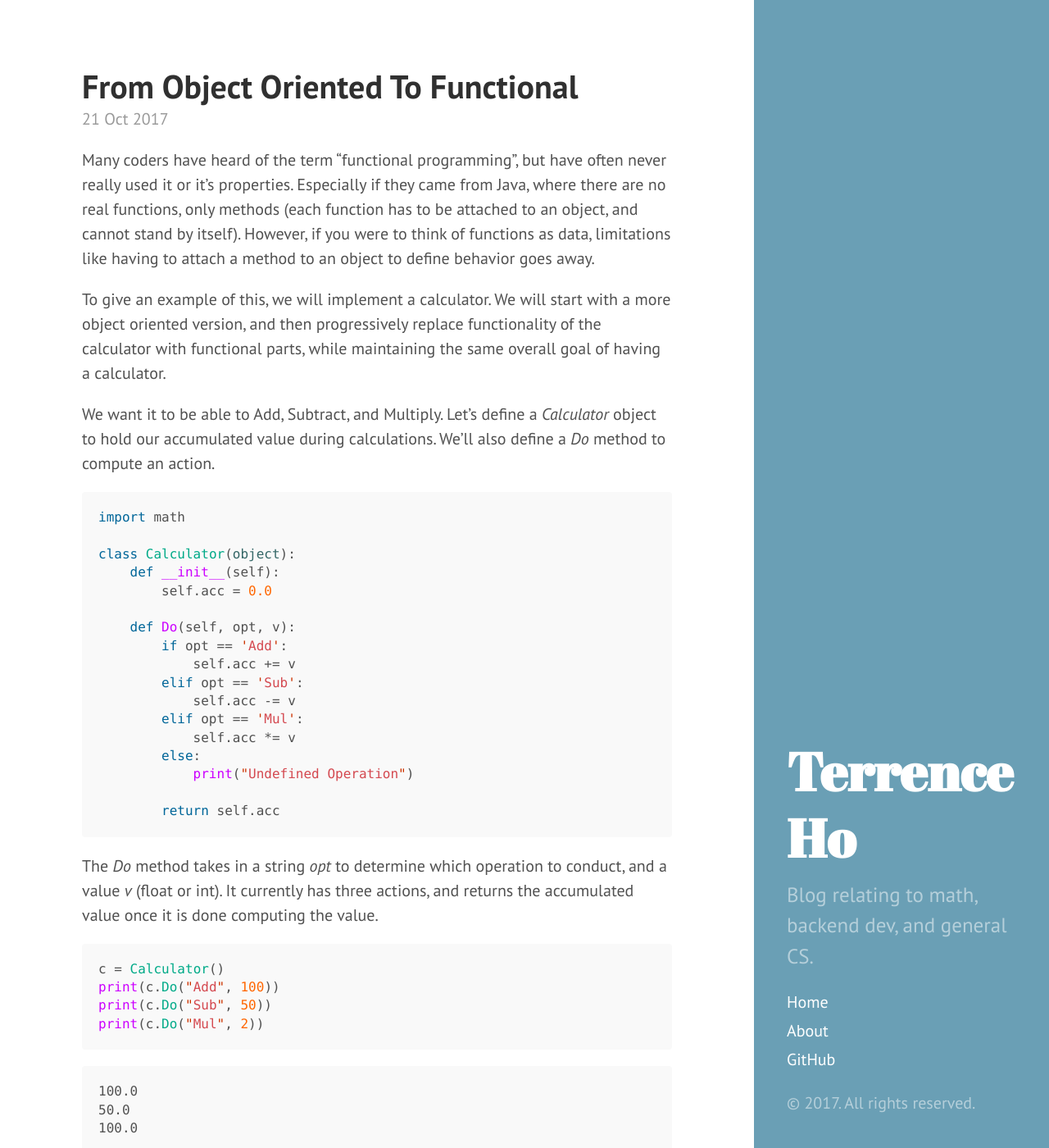
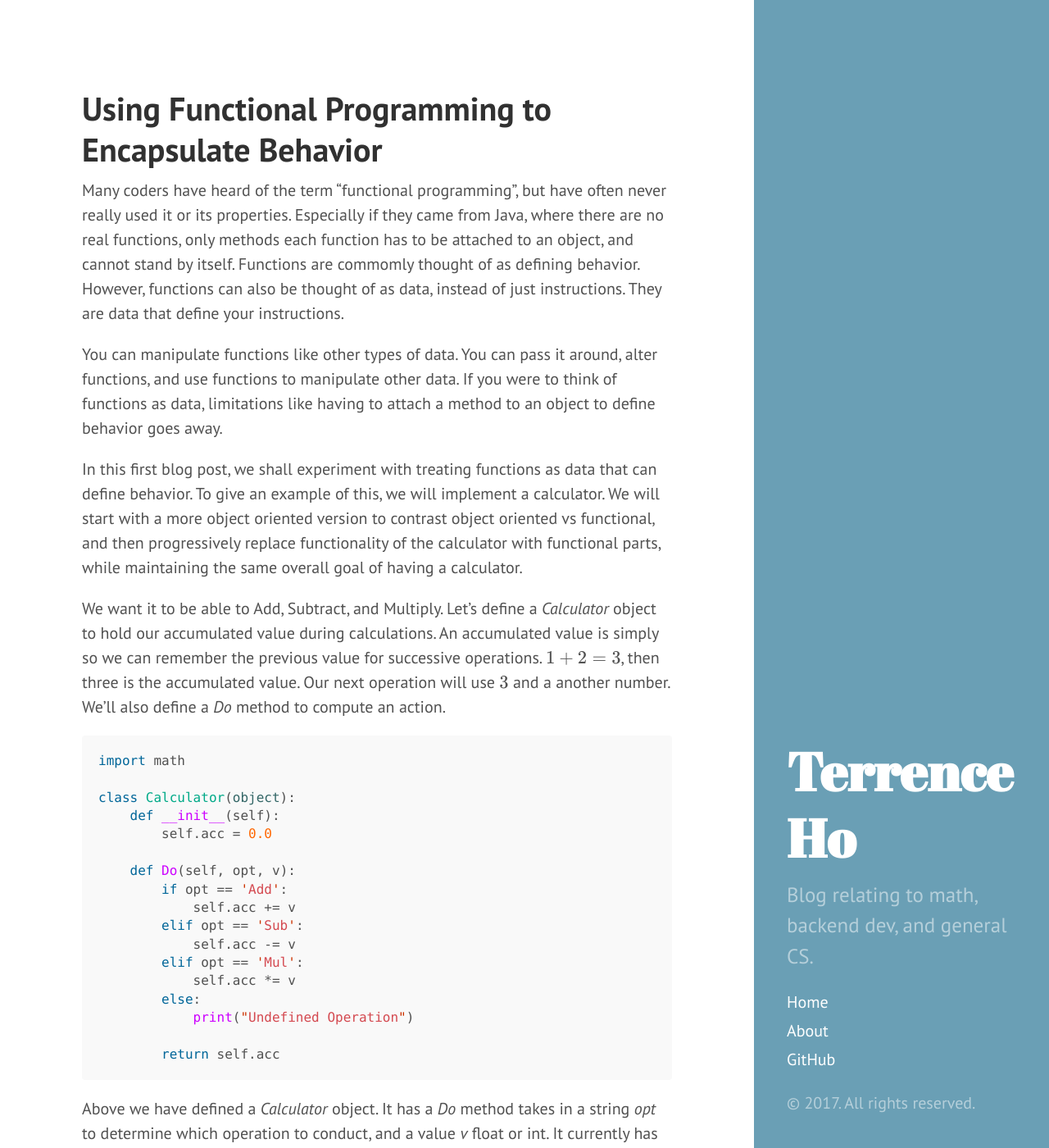
Before and after one commit to TerrenceHo/terrenceho.github.io, a Jekyll site: the page built from _posts/2017-10-21-From-Object-Oriented-To-Functional.md, in a window 1280 px wide and 1400 px high. Shown: the whole window at 82% size. Built offline with Jekyll 4.4.1, drawn with Linux system fonts in a browser that asks for light colours; our own code applies the rules of GitHub Pages for plain Markdown files; formulas are drawn with MathJax 3; some of the changed text lies outside the part shown.

Commit message:
-Updated 404 to correctly go back to homepage -Updated First post

````diff
--- a/404.html
+++ b/404.html
@@ -6,5 +6,6 @@ permalink: 404.html
 
 <div class="page">
   <h1 class="page-title">404: Page not found</h1>
-  <p class="lead">Sorry, we've misplaced that URL or it's pointing to something that doesn't exist. <a href="{{ site.baseurl }}">Head back home</a> to try finding it again.</p>
+  <p class="lead">Sorry, we've misplaced that URL or it's pointing to something
+  that doesn't exist. <a href="{{ site.url }}">Head back home</a> to try finding it again.</p>
 </div>
--- a/_posts/2017-10-21-From-Object-Oriented-To-Functional.md
+++ b/_posts/2017-10-21-From-Object-Oriented-To-Functional.md
@@ -1,11 +1,19 @@
+---
+published: true
+title: From Object Oriented To Functional
+use_math: true
+category: Functional
+layout: default
+---
+# Using Functional Programming to Encapsulate Behavior
 
-Many coders have heard of the term "functional programming", but have often never really used it or it's properties.  Especially if they came from Java, where there are no real functions, only methods (each function has to be attached to an object, and cannot stand by itself).  However, if you were to think of functions as data, limitations like having to attach a method to an object to define behavior goes away.
+Many coders have heard of the term "functional programming", but have often never really used it or its properties.  Especially if they came from Java, where there are no real functions, only methods each function has to be attached to an object, and cannot stand by itself. Functions are commomly thought of as defining behavior. However, functions can also be thought of as data, instead of just instructions.  They are data that define your instructions.
 
-To give an example of this, we will implement a calculator.  We will start with a more object oriented version, and then progressively replace functionality of the calculator with functional parts, while maintaining the same overall goal of having a calculator.
+You can manipulate functions like other types of data.  You can pass it around, alter functions, and use functions to manipulate other data.  If you were to think of functions as data, limitations like having to attach a method to an object to define behavior goes away.
 
+In this first blog post, we shall experiment with treating functions as data that can define behavior.  To give an example of this, we will implement a calculator.  We will start with a more object oriented version to contrast object oriented vs functional, and then progressively replace functionality of the calculator with functional parts, while maintaining the same overall goal of having a calculator.
 
-
-We want it to be able to Add, Subtract, and Multiply.  Let's define a _Calculator_ object to hold our accumulated value during calculations.  We'll also define a _Do_ method to compute an action.
+We want it to be able to Add, Subtract, and Multiply.  Let's define a _Calculator_ object to hold our accumulated value during calculations.  An accumulated value is simply so we can remember the previous value for successive operations.  $1+2=3$, then three is the accumulated value.  Our next operation will use $3$ and a another number.  We'll also define a _Do_ method to compute an action.
 
 
 ```python
@@ -28,7 +36,7 @@ class Calculator(object):
         return self.acc
 ```
 
-The _Do_ method takes in a string _opt_ to determine which operation to conduct, and a value  _v_ (float or int).  It currently has three actions, and returns the accumulated value once it is done computing the value.
+Above we have defined a _Calculator_ object.  It has a _Do_ method takes in a string _opt_ to determine which operation to conduct, and a value  _v_ float or int.  It currently has three actions, and returns the accumulated value once it is done computing the value. Below is an example of usage.
 
 
 ```python
@@ -45,7 +53,9 @@ print(c.Do("Mul", 2))
 
 Our _Calculator_ is quite limited as of right now.  It can't really do much.  If we wanted to add some other functionality to the calculator, such as calculating the square root of the accumulated value, it would require adding another ```elif``` to the _Do_ method.
 
-We would have to add another conditional for _every_ operation we wanted to do.  This is not maintainable in the long run, and not user friendly.  If the user wanted to define his or her own operation to use with the calculator, they would have to edit the source code itself.  Let's see if we can move functionality outside of the Do method.  Let's rewrite our calculator a little bit.
+We would have to add another conditional for _every_ operation we wanted to do.  This is not maintainable in the long run, and not user friendly.  If the user wanted to define his or her own operation to use with the calculator, they would have to edit the source code itself.
+
+Let's see if we can move functionality outside of the Do method.  Let's rewrite our calculator a little bit, but this time using a slightly more functional style.
 
 
 ```python
@@ -59,9 +69,17 @@ class Calculator(object):
         return self.acc
 ```
 
-What this calculator does is to take in an operation function, as well as the previous value _v_.  Whenever Do is called, it calls the operation we pass in, using the accumulated value the Calculator object holds and and value _v_ passed in.  Now we can redefine our previous _Add_, _Sub_, and _Mul_ functions.
+Now we have changed our calculator a bit.  _Do_ is much simpler now, and takes in two standard parameters, _opfunc_ and _v_.  What this calculator does is to take in an operation function _opfunc_, as well as the previous value _v_.  Whenever Do is called, it calls the operation we pass in, using the accumulated value the Calculator object holds and and value _v_ passed in to compute a value.  For example, an adding function would take
+```
+self.acc + v
+```
+and return the value.
 
-New operation functions can be defined with the schema
+Taking a moment to digest this, the _Do_ method simply takes a function and executes it.  It doesn't take in a number value, but takes a function, evaulates that function using _v_, and returns the computed value.  The advantage of this is that functionality has moved outside the _Do_ method inside the calculator.  Now the _Do_ method only "does" a function that we supply it.
+
+We can now redefine our previous _Add_, _Sub_, and _Mul_ functions.  These are the functions that we pass into _Do_.  Examples are given below.
+
+New operation functions must follow the schema below.  It requires two numerical inputs and returns one computed value.
 ```
 def Opt(value_a, value_b):
     return operation
@@ -79,7 +97,9 @@ def Mul(a, b):
     return a * b
 ```
 
-To use this calculator, all we have to do is pass in the function to the _Do_ method.  This makes it very simple to define new operation functions and utilize them.
+Our _Add_, _Sub_, and _Mul_ function all follow the above schema.  Take a moment to verify this.
+
+To use this calculator, all we have to do is pass in the function to the _Do_ method.  This makes it very simple to define new operation functions and utilize them.  Below is an example.  The numerical outputs are still the same as before with the pre-defined if-statements.
 
 
 ```python
@@ -96,7 +116,7 @@ print(c.Do(Mul, 8))
 
 # Extending the Calculator
 
-Now let's add some harder functions.  We want to write a _Sqrt_ function now.
+Let's say some user wanted a square root function.  Easy, we just define another function!
 
 
 ```python
@@ -104,7 +124,7 @@ def Sqrt(a, _):
     return math.sqrt(a)
 ```
 
-Here is where our code got a little ugly.  _Sqrt_ doesn't need an extra value _v_ because it only acts on the accumulated value.  Which is why we have an underscore variable _ in place of v for the second parameter, because we ignore the input value _v_ anyway.
+Here is where our code got a little ugly.  _Sqrt_ doesn't need an extra value _v_ because it only acts on the accumulated value.  Previously, all of our operations required two numbers to use, _v_ and the accumulated value.  This is why we have an underscore variable _ in place of v for the second parameter, because we ignore the input value _v_ anyway.  An example of using _Sqrt_ is below.
 
 
 ```python
@@ -114,9 +134,11 @@ print(c.Do(Sqrt, 0)) # Last operand ignored
     4.0
 
 
-'This occurs because our defined schema for the _Do_ method is rather restricting.  What if an operation only needs one parameter?  How about 3 parameters?  With the _Sqrt_ we could just ignore a parameter, but that's more of a hack than a real solution.  And notice that our _Sqrt_ function was really just a wrapper for the ```math.sqrt(a)``` from the standard library.  It would be more efficient and better if we could just pass in the ```math.sqrt(a)``` function to the _Do_ method instead.
+The _Sqrt_ function currently requires the user to ignore the second operand, which is a bit clunky.  We should clean this up.
 
-Let's rewrite our operation functions from a function that takes two parameters and returns a value to a function that returns a function.  This returned function will take a value and return a value.
+This problem occurs because our defined schema for the _Do_ method is rather restricting. It requires that we have two numerical inputs. What if an operation only needs one parameter like _Sqrt_?  How about 3 parameters?  With the _Sqrt_ we could just ignore a parameter, but that's more of a hack than a real solution.  And notice that our _Sqrt_ function was really just a wrapper for the ```math.sqrt(a)``` from the standard library.  It would be more efficient and cleaner if we could just pass in the ```math.sqrt(a)``` function to the _Do_ method instead.
+
+Things get a bit more complicated now.  Let's rewrite our operation functions from a function that takes two parameters and returns a value to a function that returns a function.  This returned function will take a value and return a value.  An example of an _Add_ function is defined below.
 
 
 ```python
@@ -139,35 +161,39 @@ class Calculator(object):
         return self.acc
 ```
 
+Why does our _Add_ function return a function?  Here's the cool part about passing around functions as data.  We can modify a function before it is executed.  Let's give an example about how the add function would play out.
+
+Let's try ```Add(10)```.  _Add_ sets _v_ equal to $10$.  It defines a function called _operation_ that takes in a second value _acc_ and adds it to _v_.  Then add returns _operation_.
+
+What specifically is returned when we call ```Add(10)```?  The result of the function looks like this
+```
+def operation(acc):
+    return acc + 10
+```
+
+```Add(10)``` returns a function that adds $10$ to _acc_.  ```Add(9)``` would return a function that adds $9$ to _acc_.
+
+```
+def operation(acc):
+    return acc + 9
+```
+Let's see how adding works with _Do_ now.
+
 
 ```python
 c = Calculator()
 print(c.Do(Add(10)))
 print(c.Do(Add(20)))
-# print(c.Do(Mul, 8))
 ```
 
     10.0
     30.0
 
 
-When calling _Do_, we don't call it with the _Add_ function itself, but the result of evaluating _Add(10)_.  The type of evaluating _Add(10)_ is a function that takes in a value and returning a value.
+When calling _Do_, we don't call it with the ```Add``` function itself, but the result of evaluating ```Add(10)```.  The type of evaluating ```Add(10)``` is a function that takes in a value and returning a value. We are calling the operation function that is returned by ```Add(10)```.
+_Do_ then passes in ```self.acc``` into the operation function to add $10$ to ```self.acc```.
 
-What specifically is returned when we call _Add(10)_?  The result of the function looks like this
-
-```
-def operation(acc):
-    return acc + 10
-```
-
-It returns a function that will only add ten to the variable _acc_.  If you did _Add(20)_ instead it would return a function that adds 20 to _acc_.
-
-```
-def operation(acc):
-    return acc + 20
-```
-
-Thus we can easily define other functions like this as well.
+We can define other functions in a similiar style.  Thus we can easily define other functions like this as well.
 
 
 ```python
@@ -217,7 +243,9 @@ print(c.Do(Sqrt()))
     4.0
 
 
-Our implementation avoids the awkardness of having to ignore an input variable.  But again _Sqrt_ is just a wrapper of ```math.sqrt(acc)```, so we can simply put that into the calculator instead.  We can also implement different operations with any number of inputs.
+Our implementation avoids the awkardness of having to ignore an input variable.  But again _Sqrt_ is just a wrapper of ```math.sqrt(acc)```, so we can simply put that into the calculator instead.
+
+We can get real crazy and also implement different operations with any number of inputs.  Examples below.
 
 
 ```python
@@ -243,9 +271,15 @@ print(c.Do(Crazy(1,2,3,4,5)))
     248830.03906913742
 
 
-Lastly, if we wanted to, we could get rid of the object _Calculator_ and simply have a closure function instead.  This makes our implementation nearly entirely purely functional.  We need the ```nonlocal``` statement to indicate that ```acc``` is not within the score of the inner function.
+# Recap
+We removed if statements from our _Calculator_ object and went to an object that took in a function to evaluate.  But while this model was more flexible in that functions could be easily defined outside the _Calculator_ and passed in, it could only take in two parameters.
 
-Note that because Calculator actually makes sense as an object (it's a noun), it would be better to leave it as an object.  However, this is just to show that closures can take the place of objects and can even be better.
+To fix that problem, we adjusted our functions a little bit.  Instead, we created functions that return functions that compute an operation.  This allowed us to
+
+# Bonus
+If we wanted to, we could get rid of the object _Calculator_ and simply have a closure function instead.  This makes our implementation nearly entirely purely functional.  We need the ```nonlocal``` statement to indicate that ```acc``` is not within the score of the inner function.
+
+Note that because Calculator actually makes sense as an object since it's a noun, it would be better to leave it as an object.  However, this is just to show that closures can take the place of objects and can even be better.
 
 
 ```python
@@ -275,3 +309,5 @@ print(c(Crazy(1,2,3,4,5)))
 # Conclusion
 
 We went from a hard coded layered if statement to a function model, wherein we can pass in any function with any number of parameters to computer an accumulated value.  This kind of abstraction is the kind that can only be offered by functional programming.
+
+Why is this useful?  Well, come see next the next blog post, where we'll go over using functions to define API configurations.
````
